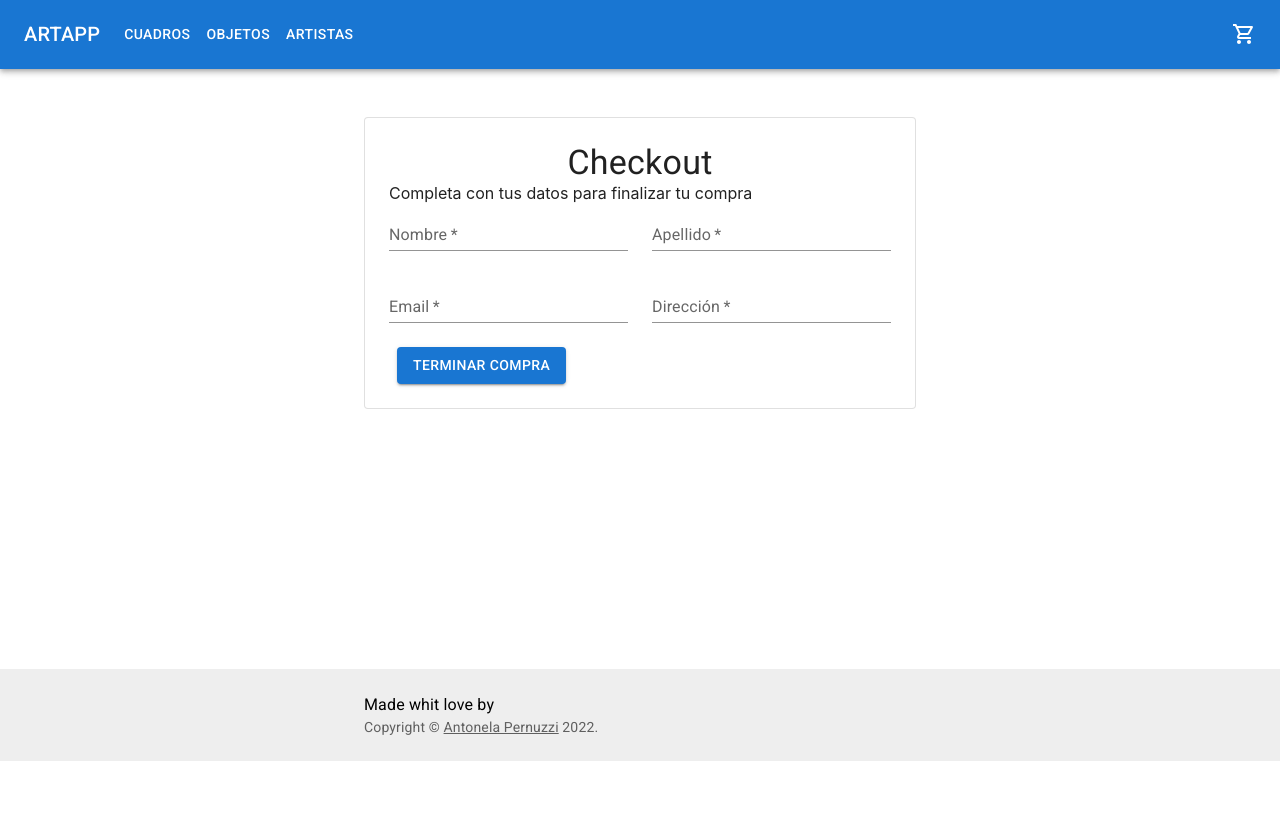
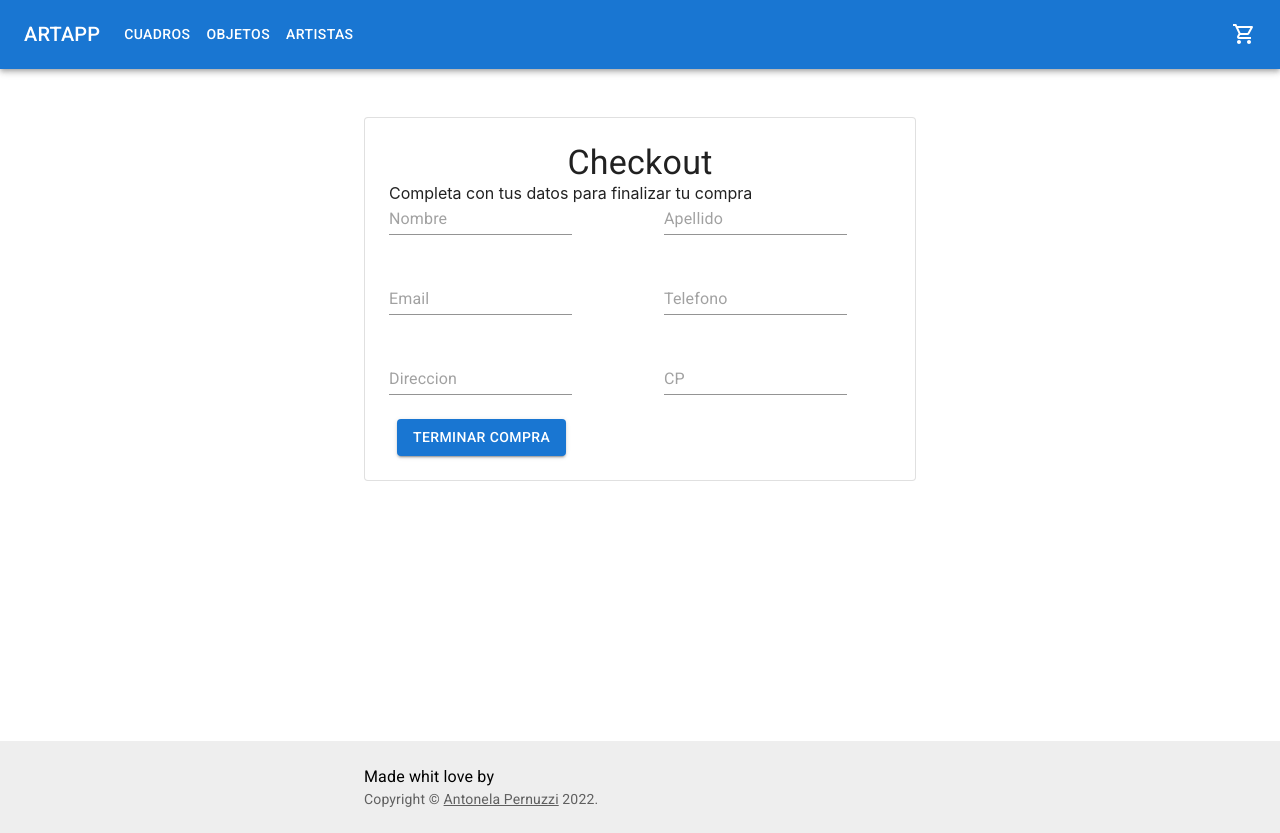
Before and after one commit to antopernuzzi/miapp, a React (Create React App) app: page /checkout in a window 1280 px wide. Before the commit the page ends 800 px from the top, so only its background shows below. Built offline with nearby package versions, Linux system fonts and the light colour scheme.

Commit message:
ajustes formulario checkout

```diff
--- a/package.json
+++ b/package.json
@@ -13,6 +13,7 @@
     "react": "^17.0.2",
     "react-bootstrap": "^2.2.2",
     "react-dom": "^17.0.2",
+    "react-hook-form": "^7.31.1",
     "react-router-dom": "^6.3.0",
     "react-scripts": "5.0.0",
     "spinners-react": "^1.0.6",
--- a/src/Components/Checkout.jsx
+++ b/src/Components/Checkout.jsx
@@ -9,16 +9,37 @@ import { Button } from "@mui/material";
 import { Context } from "../Context/CartContext";
 import { Link } from "react-router-dom";
 import { collection, getFirestore, addDoc } from "firebase/firestore";
+
+import { useForm } from "react-hook-form";
+import Input from '@mui/material/Input';
+import Label from '@mui/material/FormLabel';
+
 export default function () {
   const { totalPrice } = React.useContext(Context);
   const { cart } = React.useContext(Context);
   const [name, setName] = useState("");
   const [surName, setSurname] = useState("");
   const [email, setEmail] = useState("");
+  const [phone, setPhone] = useState("");
   const [adress, setAdress] = useState("");
+  const [postalCode, setPostalCode] = useState("");
   const [orderId, setOrderId] = useState("");
   const [purchaseDone, setPurchaseDone] = useState(false);
 
+  const {
+    register,
+    handleSubmit,
+    watch,
+    formState: { errors },
+  } = useForm();
+
+//ACTION  BTN TERMINAR COMPRA
+  const onSubmit = (data) => {
+    console.log(data);
+    savePurchase();
+  };
+
+  //GUARDAR ORDEN DE COMPRA
   function savePurchase() {
     alert("Genial has terminado tu compra.");
     const newDate = new Date();
@@ -32,6 +53,8 @@ export default function () {
         email: email,
 
         adress: adress,
+        phone: phone,
+        postalCode: postalCode,
       },
 
       items: [...cart],
@@ -61,7 +84,6 @@ export default function () {
 
   return (
     <>
-
       <Container component="main" maxWidth="sm" sx={{ mb: 20 }}>
         <Paper
           variant="outlined"
@@ -76,7 +98,7 @@ export default function () {
               <React.Fragment>
                 Completa con tus datos para finalizar tu compra
               </React.Fragment>
-              <Grid container spacing={3}>
+              {/* <Grid container spacing={3}>
                 <Grid item xs={12} sm={6}>
                   <TextField
                     required
@@ -140,14 +162,125 @@ export default function () {
                     }}
                   />
                 </Grid>
+              </Grid> */}
+              {/* "handleSubmit" will validate your inputs before invoking "onSubmit" */}
+              {/* <FormControlUnstyled defaultValue="" required>
+  <Label>Name</Label>
+  <Input />
+  <HelperText />
+</FormControlUnstyled> */}
+              <form onSubmit={handleSubmit(onSubmit)}>
+              <Grid container spacing={6}>
+                <Grid item xs={12} sm={6}>
+
+                <Input
+
+                    placeholder="Nombre"
+                    name="name"
+                    type="text"
+                    {...register("name", { required: true, maxLength: 60 })}
+                    value={name}
+                    onChange={(e) => {
+                      setName(e.target.value);
+                    }}
+                  />
+                  <small className="text-danger">
+                    {errors?.name && <span>Ingrese este valor</span>}
+                  </small>
+
+                </Grid>
+                <Grid item xs={12} sm={6}>
+
+
+                <Input
+                    placeholder="Apellido"
+                    name="surName"
+                    type="text"
+                    {...register("surName", { required: true, maxLength: 60 })}
+                    value={surName}
+                    onChange={(e) => {
+                      setSurname(e.target.value);
+                    }}
+                  />
+                  <small className="text-danger">
+                    {errors?.surName && <span>Ingrese este valor</span>}
+                  </small>
+                  </Grid>
+                  <Grid item xs={12} sm={6}>
+
+                <Input
+                    placeholder="Email"
+                    type="email"
+                    name="email"
+                    {...register("email", { required: true })}
+                    value={email}
+                    onChange={(e) => {
+                      setEmail(e.target.value);
+                    }}
+                  />
+                  <small className="text-danger">
+                    {errors?.email && <span>Ingrese un valor valido</span>}
+                  </small>
+                  </Grid>
+                  <Grid item xs={12} sm={6}>
+
+
+                <Input
+                    placeholder="Telefono"
+                    type="number"
+                    name="phone"
+                    {...register("phone", { required: true })}
+                    value={phone}
+                    onChange={(e) => {
+                      setPhone(e.target.value);
+                    }}
+                  />
+                  <small className="text-danger">
+                    {errors?.phone && <span>Ingrese un valor valido</span>}
+                  </small>
+                  </Grid>
+                  <Grid item xs={12} sm={6}>
+
+                <Input
+                    placeholder="Direccion"
+                    type="text"
+                    name="adress"
+                    {...register("adress", { required: true })}
+                    value={adress}
+                    onChange={(e) => {
+                      setAdress(e.target.value);
+                    }}
+                  />
+                  <small className="text-danger">
+                    {errors?.adress && <span>Ingrese un valor valido</span>}
+                  </small>
+                  </Grid>
+                  <Grid item xs={12} sm={6}>
+
+                <Input
+                    placeholder="CP"
+                    type="text"
+                    name="postalCode"
+                    {...register("postalCode", { required: true })}
+                    value={postalCode}
+                    onChange={(e) => {
+                      setPostalCode(e.target.value);
+                    }}
+                  />
+                  <small className="text-danger">
+                    {errors?.postalCode && <span>Ingrese un valor valido</span>}
+                  </small>
+                  </Grid>
                   </Grid>
                   <Button
+                type="submit"
                 variant="contained"
-                onClick={savePurchase}
                 sx={{ mt: 3, ml: 1 }}
               >
                 Terminar compra
               </Button>
+
+              </form>
 
             </>
           ) : (
@@ -158,13 +291,11 @@ export default function () {
                 color="text.secondary"
                 component="div"
               >
-              {name} Gracias por tu compra. Te enviaremos un mail a {email} con
-              todos los detalles de compra y envío.
-
-              El código de tu operación
-              es: {orderId}
+                {name} Gracias por tu compra. Te enviaremos un mail a {email}{" "}
+                con todos los detalles de compra y envío. El código de tu
+                operación es: {orderId}
               </Typography>
-              <Link to={"/"}style={{textDecoration:"none"}}>
+              <Link to={"/"} style={{ textDecoration: "none" }}>
                 <Button variant="contained" sx={{ mt: 3, ml: 1 }}>
                   Volver
                 </Button>
@@ -173,7 +304,6 @@ export default function () {
           )}
         </Paper>
       </Container>
-
     </>
   );
 }
```
Also changed, not shown: 1 other file (tests, documents, lock files or other folders). Lines whose indentation alone changed are shown as unchanged.
